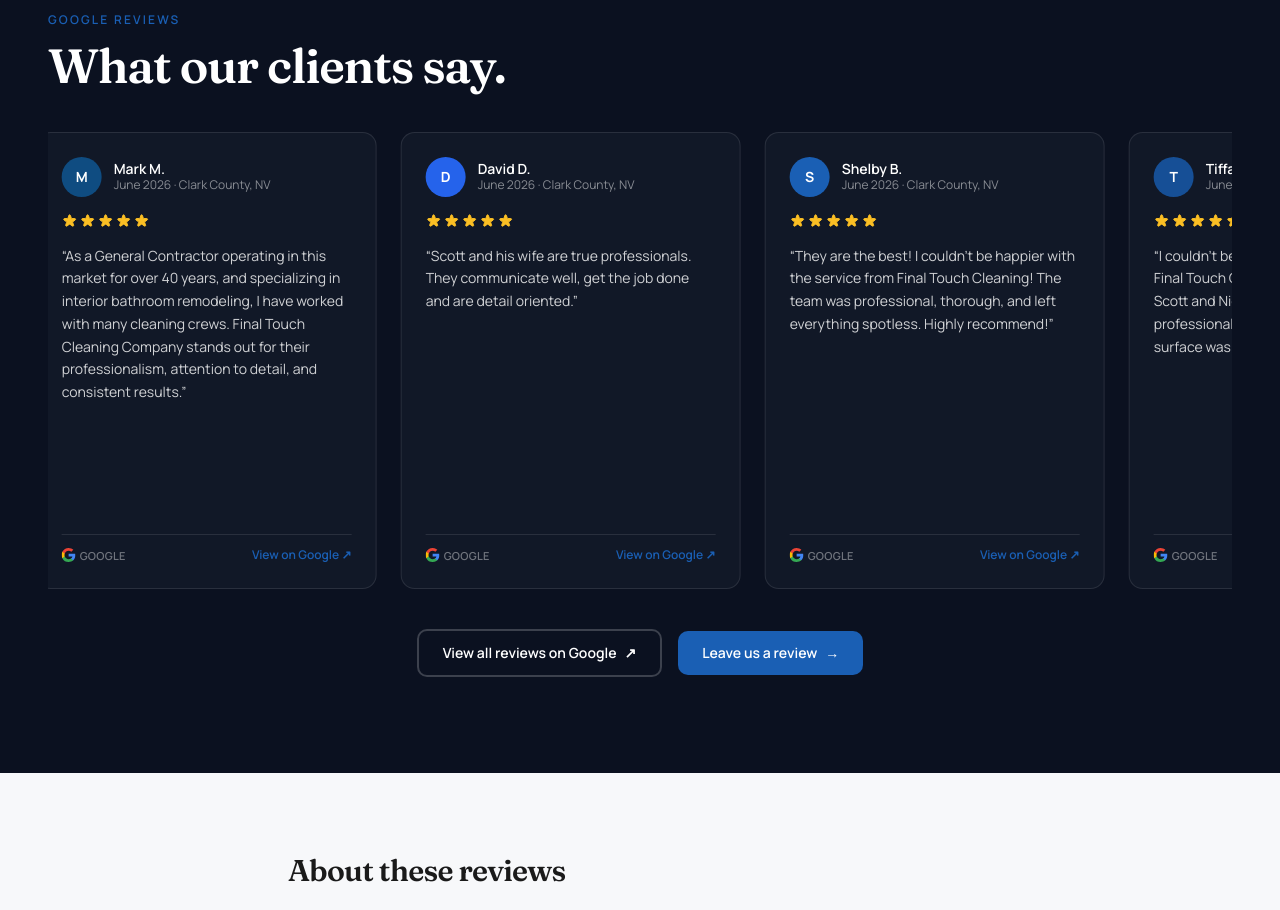
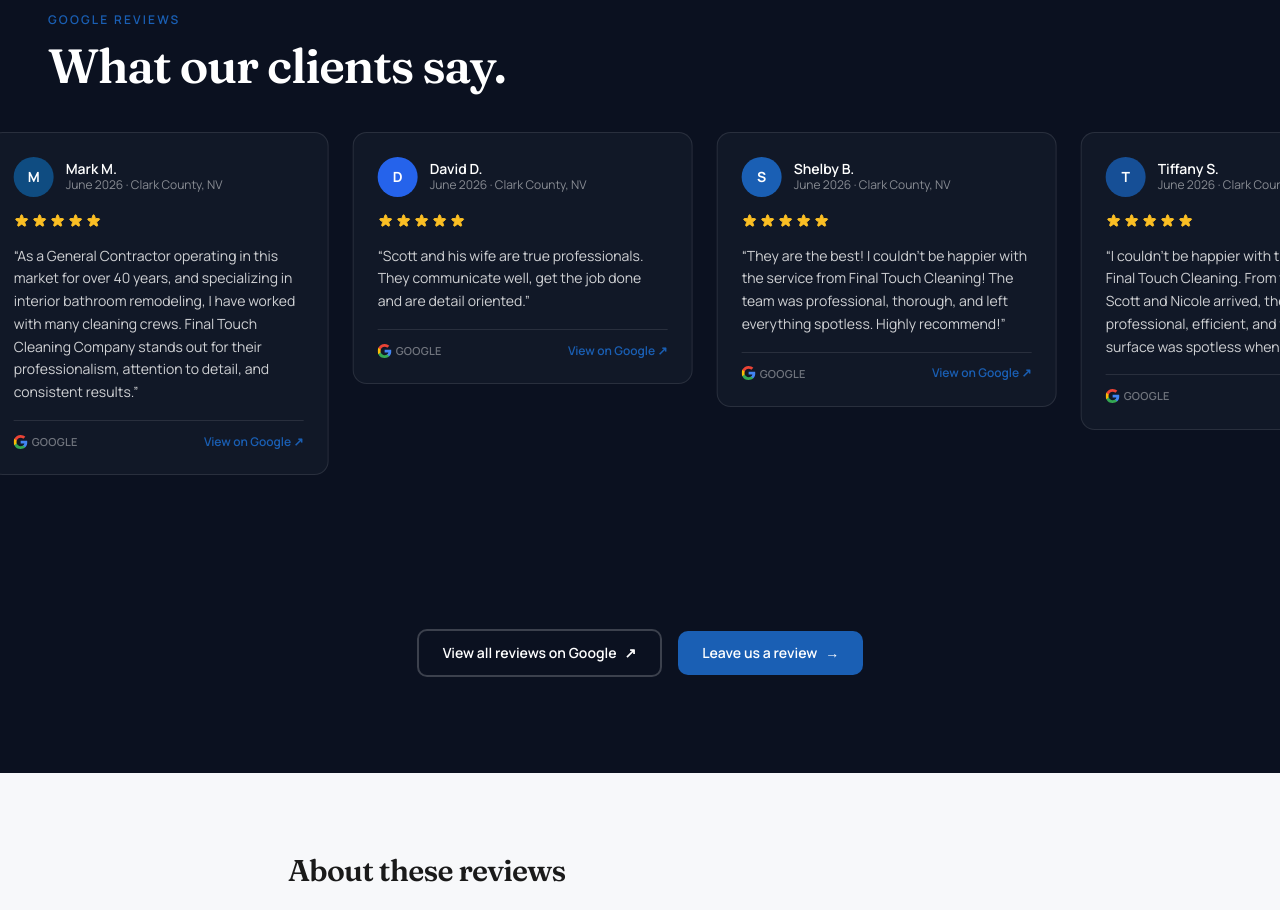
Before and after one commit to SedrickHarris/final-touch-cleaning-company-site, a Next.js app: page /reviews in a window 1280 px wide. Shown: the part 1120-2030 px from the top of the page. Built offline with nearby package versions, Linux system fonts and the light colour scheme.

Commit message:
reviews: full-bleed marquee track, natural card height, no edge bleed

```diff
--- a/components/reviews/GoogleReviewsCarousel.tsx
+++ b/components/reviews/GoogleReviewsCarousel.tsx
@@ -100,6 +100,7 @@ export default function GoogleReviewsCarousel({
             {heading}
           </h2>
         </div>
+      </div>
 
         {animate ? (
           // Continuous auto-scrolling marquee. Pauses on hover/focus. Only the first
@@ -107,7 +108,7 @@ export default function GoogleReviewsCarousel({
           // from assistive tech and removed from the tab order via `inert`.
           <div className="overflow-hidden">
             <div
-              className="flex w-max items-stretch gap-5 lg:gap-6"
+              className="flex w-max items-start gap-5 lg:gap-6"
               style={{
                 animation: `ft-reviews-marquee ${durationSec}s linear infinite`,
                 animationPlayState: paused ? 'paused' : 'running',
@@ -132,7 +133,7 @@ export default function GoogleReviewsCarousel({
           // Reduced motion (or a single review): a static, manually scrollable row —
           // no autoplay, fully keyboard/touch accessible.
           <div className="overflow-x-auto">
-            <div className="flex w-max items-stretch gap-5 lg:gap-6 snap-x snap-mandatory">
+            <div className="flex w-max items-start gap-5 lg:gap-6 snap-x snap-mandatory">
               {reviews.map((review) => (
                 <div key={review.id} className={`${CARD_WRAP} snap-start`}>
                   <GoogleReviewCard review={review} variant={variant} />
@@ -142,6 +143,7 @@ export default function GoogleReviewsCarousel({
           </div>
         )}
 
+        <div className="mx-auto max-w-[1440px] px-4 sm:px-6 lg:px-10 xl:px-12">
           <div className="flex flex-col sm:flex-row items-center justify-center gap-4 mt-10">
             <Link
               href={placeUrl}
```
Lines whose indentation alone changed are shown as unchanged.
